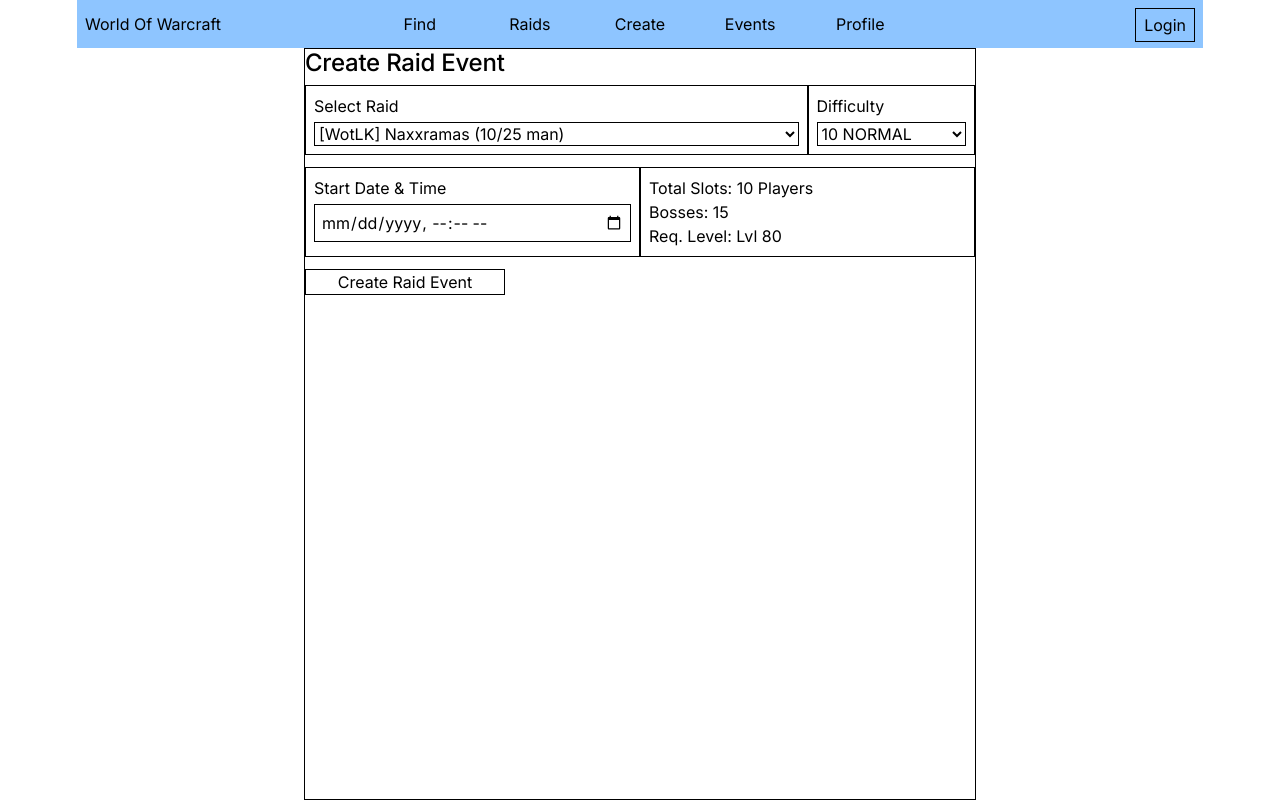
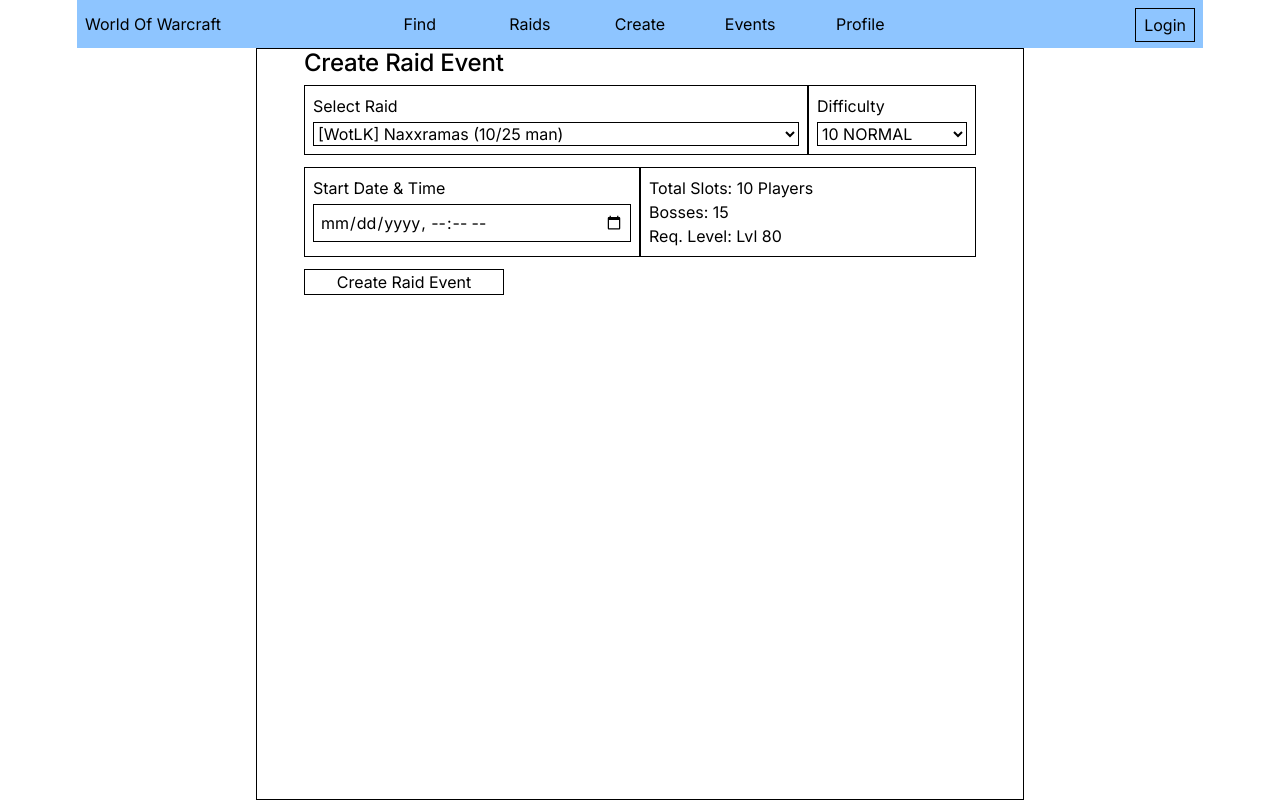
Before and after one commit to bexy65/social, a React (Vite) app in the folder frontend/: page /create in a window 1280 px wide. Built offline with nearby package versions, Linux system fonts and the light colour scheme.

Commit message:
feat: #2 minor improvements

```diff
--- a/frontend/pages/CreateEvent.jsx
+++ b/frontend/pages/CreateEvent.jsx
@@ -4,7 +4,7 @@
 function CreateEvent() {
     const { id } = useParams();
     return (
-        <div className="">
+        <div className="max-w-2xl mx-auto">
             <CreateRaidEventForm id={id}/>
         </div>
     )
--- a/frontend/src/App.jsx
+++ b/frontend/src/App.jsx
@@ -15,7 +15,7 @@
 
             <Header />
 
-            <main className="flex-1 min-h-0 overflow-y-auto max-w-2xl mx-auto w-full border ">
+            <main className="flex-1 min-h-0 overflow-y-auto max-w-3xl mx-auto w-full border ">
               <Routes>
                 {routes.map(route => {
                   const Page = route.element;
```
